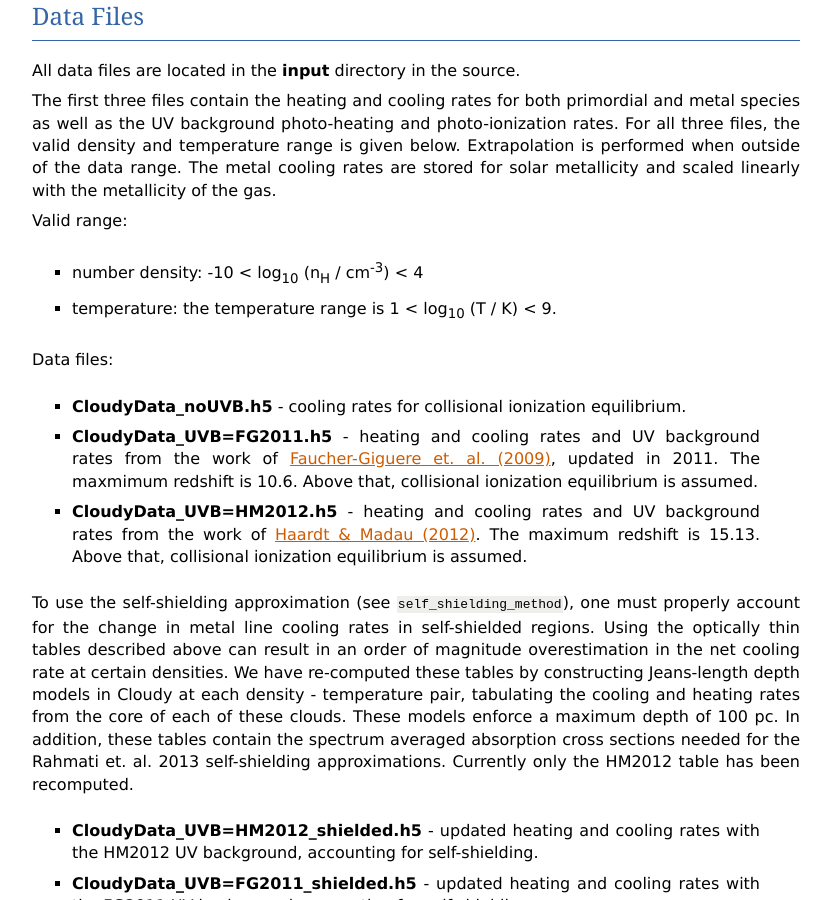
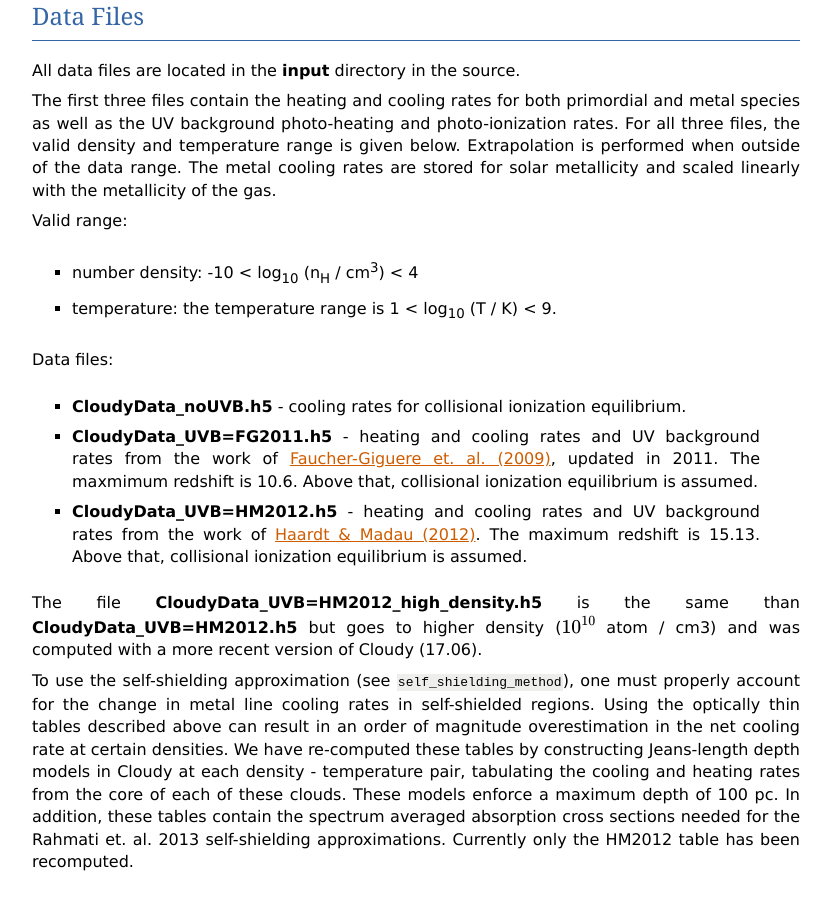
Before and after one commit to grackle-project/grackle, a Sphinx documentation site: the page built from doc/source/Parameters.rst, in a window 1280 px wide and 900 px high, scrolled down 5535 px. Shown: the whole window, without its empty margins (48-879 px from the left). Built offline with Sphinx 7.4.7, drawn with Linux system fonts in a browser that asks for light colours.

Commit message:
Update documentation

```diff
--- a/doc/source/Parameters.rst
+++ b/doc/source/Parameters.rst
@@ -330,7 +330,7 @@ solar metallicity and scaled linearly with the metallicity of the gas.
 
 Valid range:
 
- - number density: -10 < log\ :sub:`10` (n\ :sub:`H` / cm\ :sup:`-3`) < 4
+ - number density: -10 < log\ :sub:`10` (n\ :sub:`H` / cm\ :sup:`3`) < 4
 
  - temperature: the temperature range is 1 < log\ :sub:`10` (T / K) < 9.
 
@@ -350,6 +350,10 @@ Data files:
    <http://adsabs.harvard.edu/abs/2012ApJ...746..125H>`_.  The maximum
    redshift is 15.13.  Above that, collisional ionization equilibrium is
    assumed.
+
+The file **CloudyData_UVB=HM2012_high_density.h5** is the same than
+**CloudyData_UVB=HM2012.h5** but goes to higher density (:math:`10^{10}`
+atom / cm3) and was computed with a more recent version of Cloudy (17.06).
 
 To use the self-shielding approximation (see ``self_shielding_method``),
 one must properly account for the change in metal line cooling rates in
```
